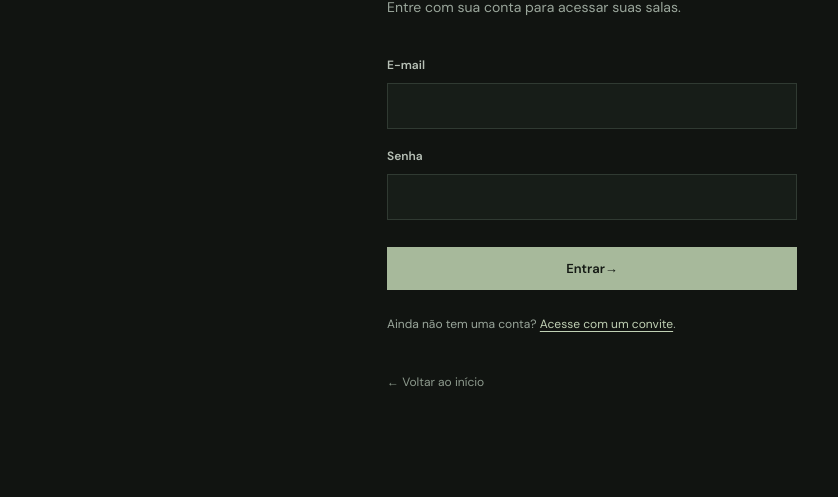
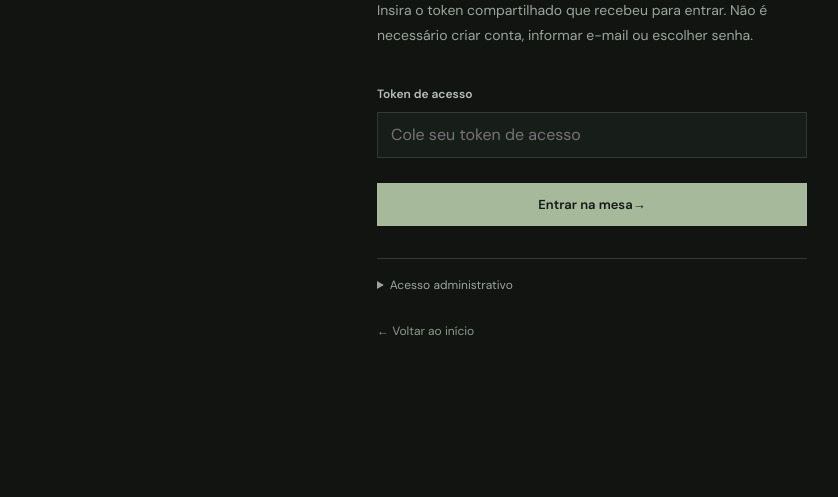
Before and after one commit to molinete-magico/Silver-Rpg-Master, an Astro site: page /entrar in a window 1280 px wide. Shown: the part 303-800 px from the top of the page, without its empty margins (48-886 px from the left). Built offline with nearby package versions, Linux system fonts and the light colour scheme; Astro itself is replaced by a stand-in of ours.

Commit message:
feat(auth): replace player accounts with shared token entry

```diff
--- a/src/pages/entrar.astro
+++ b/src/pages/entrar.astro
@@ -2,43 +2,51 @@
 import SiteLayout from "../layouts/SiteLayout.astro";
 const motivo = Astro.url.searchParams.get("motivo");
 const erro = Astro.url.searchParams.get("erro");
-const cadastro = Astro.url.searchParams.get("cadastro");
 ---
 <SiteLayout title="Entrar — Silver RPG Master">
   <main class="auth-page">
     <a class="brand" href="/"><span class="brand-mark">S.</span><span>SILVER <span class="muted">/</span> RPG MASTER</span></a>
     <section class="auth-panel">
       <p class="eyebrow">Acesso privado</p>
-      <h1>Bom ter você<br />de volta.</h1>
-      <p class="muted description">Entre com sua conta para acessar suas salas.</p>
-      {motivo === "configuracao" && <p class="notice" role="status">A autenticação ainda não foi configurada neste ambiente.</p>}
-      {erro === "credenciais" && <p class="notice" role="alert">Não foi possível entrar com essas credenciais. Confira o e-mail e a senha.</p>}
-      {cadastro === "confirmar" && <p class="notice" role="status">Conta criada. Confira seu e-mail para confirmar o cadastro antes de entrar.</p>}
-      <form action="/api/auth/login" method="POST">
-        <label for="email">E-mail</label>
-        <input id="email" name="email" type="email" autocomplete="email" required />
-        <label for="password">Senha</label>
-        <input id="password" name="password" type="password" autocomplete="current-password" required />
-        <button class="button button-primary submit" type="submit">Entrar <span aria-hidden="true">→</span></button>
+      <h1>Uma mesa.<br />Um código.</h1>
+      <p class="muted description">Insira o token compartilhado que recebeu para entrar. Não é necessário criar conta, informar e-mail ou escolher senha.</p>
+      {erro === "token" && <p class="notice" role="alert">Token inválido ou revogado. Confira o código e tente novamente.</p>}
+      {erro === "revogado" && <p class="notice" role="alert">Seu acesso foi revogado. Peça um novo token ao administrador.</p>}
+      {motivo === "anonimo" && <p class="notice" role="alert">O acesso temporário ainda não está habilitado no Supabase. O administrador precisa ativar os logins anônimos.</p>}
+      {motivo === "configuracao" && <p class="notice" role="alert">A autenticação ainda não foi configurada neste ambiente.</p>}
+      <form action="/api/auth/redeem" method="POST">
+        <label for="code">Token de acesso</label>
+        <input id="code" name="code" type="text" inputmode="text" autocomplete="off" minlength="64" maxlength="64" pattern="[a-fA-F0-9]{64}" placeholder="Cole seu token de acesso" required />
+        <button class="button button-primary submit" type="submit">Entrar na mesa <span aria-hidden="true">→</span></button>
       </form>
-      <p class="invite-copy">Ainda não tem uma conta? <a href="/convite">Acesse com um convite</a>.</p>
+      <details class="admin-login">
+        <summary>Acesso administrativo</summary>
+        <form action="/api/auth/login" method="POST">
+          <label for="email">E-mail do administrador</label>
+          <input id="email" name="email" type="email" autocomplete="username" required />
+          <label for="password">Senha</label>
+          <input id="password" name="password" type="password" autocomplete="current-password" required />
+          <button class="button submit" type="submit">Entrar como administrador</button>
+        </form>
+      </details>
       <a class="back-link" href="/">← Voltar ao início</a>
     </section>
   </main>
 </SiteLayout>
 <style>
   .auth-page { min-height: 100vh; width: min(100% - 48px, 1120px); margin: auto; padding-block: 34px; }
-  .auth-panel { width: min(100%, 410px); margin: clamp(70px, 12vh, 130px) auto 60px; }
+  .auth-panel { width: min(100%, 430px); margin: clamp(70px, 12vh, 130px) auto 60px; }
   h1 { margin: 18px 0 12px; font: 700 43px/1.08 var(--display); letter-spacing: -.055em; }
-  .description { margin-bottom: 32px; font-size: 14px; }
+  .description { margin-bottom: 28px; font-size: 14px; line-height: 1.8; }
   form { display: grid; gap: 10px; }
   label { margin-top: 9px; color: #b7c0b6; font-size: 12px; font-weight: 600; }
   input { width: 100%; height: 46px; border: 1px solid var(--line); border-radius: 0; background: #171d18; color: var(--text); padding: 0 13px; outline: none; }
   input:focus { border-color: var(--accent); }
-  .submit { width: 100%; margin-top: 17px; }
-  .invite-copy { margin-top: 26px; color: var(--muted); font-size: 12px; }
-  .invite-copy a { color: var(--accent-strong); text-decoration: underline; text-underline-offset: 3px; }
+  .submit { width: 100%; margin-top: 15px; }
   .back-link { display: inline-block; margin-top: 30px; color: #8d9a8d; font-size: 12px; }
-  .notice { padding: 11px 13px; border-left: 2px solid var(--accent); background: #202721; color: #c6d2bf; font-size: 12px; line-height: 1.5; }
-  @media (max-width: 520px) { .auth-page { width: calc(100% - 36px); } .auth-panel { margin-top: 82px; } }
+  .notice { padding: 11px 13px; margin-bottom: 18px; border-left: 2px solid var(--danger); background: #2a211f; color: #e1b2a8; font-size: 12px; line-height: 1.5; }
+  .admin-login { margin-top: 32px; border-top: 1px solid var(--line); padding-top: 18px; }
+  .admin-login summary { color: var(--muted); font-size: 12px; cursor: pointer; }
+  .admin-login form { margin-top: 15px; }
+  @media (max-width: 520px) { .auth-page { width: calc(100% - 36px); } .auth-panel { margin-top: 62px; } }
 </style>
```
